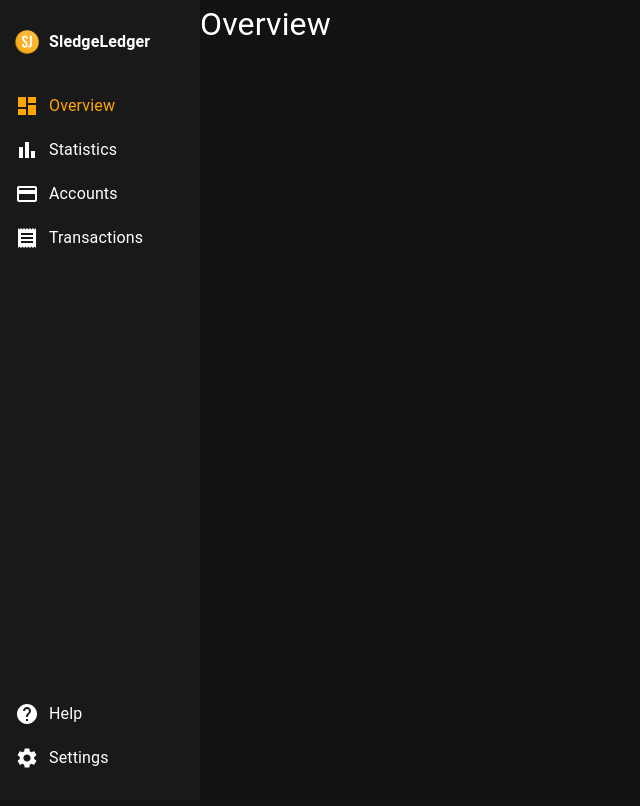
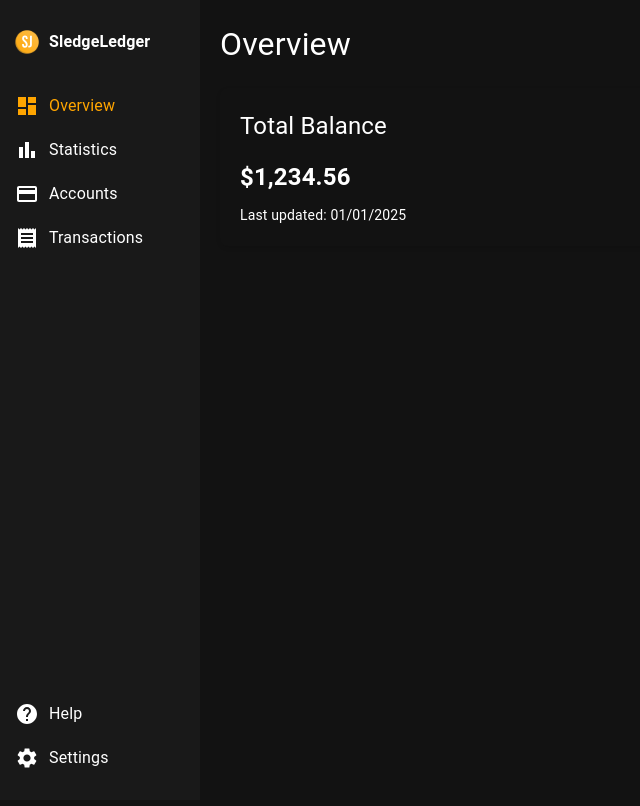
Before and after one commit to ameysh/SledgeLedger, a React (Vite) app in the folder src/renderer/: page /dashboard in a window 1280 px wide. Shown: the top 806 px of the page, without its empty margins (0-640 px from the left). Built offline with nearby package versions, Linux system fonts and the light colour scheme.

Commit message:
Add DateFormatContext and implement date format selection in settings, add sample card

```diff
--- a/src/renderer/src/App.tsx
+++ b/src/renderer/src/App.tsx
@@ -4,6 +4,7 @@ import Splash from './pages/splash';
 import Dashboard from './pages/dashboard';
 import { CssBaseline, ThemeProvider } from '@mui/material';
 import { lightTheme, darkTheme } from './theme';
+import { DateFormatProvider } from './contexts/DateFormatContext';
 
 const App: React.FC = () => {
   const [isDarkMode, setIsDarkMode] = useState(true);
@@ -13,12 +14,14 @@ const App: React.FC = () => {
   };
 
   return (
+    <DateFormatProvider>
       <ThemeProvider theme={isDarkMode ? darkTheme : lightTheme}>
         <CssBaseline />
         <Router>
           <AppRoutes toggleTheme={toggleTheme} />
         </Router>
       </ThemeProvider>
+    </DateFormatProvider>
   );
 };
 
--- /dev/null
+++ b/src/renderer/src/components/overview.css
@@ -0,0 +1,34 @@
+.overview-container {
+  padding: 20px;
+}
+
+.card {
+  background: #fff;
+  border-radius: 8px;
+  box-shadow: 0 2px 4px rgba(0, 0, 0, 0.1);
+  padding: 20px;
+  margin: 20px 0;
+}
+
+.card h2 {
+  margin: 0 0 15px 0;
+  color: #333;
+}
+
+.card-content {
+  display: flex;
+  flex-direction: column;
+  gap: 10px;
+}
+
+.balance {
+  font-size: 24px;
+  font-weight: bold;
+  margin: 0;
+}
+
+.date {
+  color: #666;
+  font-size: 14px;
+  margin: 0;
+}
--- a/src/renderer/src/components/overview.tsx
+++ b/src/renderer/src/components/overview.tsx
@@ -1,9 +1,35 @@
 import React from 'react';
+import { useDateFormat } from '../contexts/DateFormatContext';
+import '../styles/overview.css';
 
 const Overview: React.FC = () => {
+  const { dateFormat } = useDateFormat();
+
+  const formatDate = (date: Date) => {
+    const day = date.getDate().toString().padStart(2, '0');
+    const month = (date.getMonth() + 1).toString().padStart(2, '0');
+    const year = date.getFullYear();
+
+    switch (dateFormat) {
+      case 'MM/DD/YYYY':
+        return `${month}/${day}/${year}`;
+      case 'YYYY-MM-DD':
+        return `${year}-${month}-${day}`;
+      default: // DD/MM/YYYY
+        return `${day}/${month}/${year}`;
+    }
+  };
+
   return (
-    <div>
+    <div className="overview-container">
       <h1>Overview</h1>
+      <div className="card">
+        <h2>Total Balance</h2>
+        <div className="card-content">
+          <p className="balance">$1,234.56</p>
+          <p className="date">Last updated: {formatDate(new Date())}</p>
+        </div>
+      </div>
     </div>
   );
 };
--- a/src/renderer/src/components/settings.tsx
+++ b/src/renderer/src/components/settings.tsx
@@ -1,11 +1,13 @@
-import React, { useState, useEffect } from 'react';
+import React, { useState } from 'react';
 import { Typography, Box, FormControl, Select, MenuItem, SelectChangeEvent } from '@mui/material';
 import { useTheme } from '@mui/material/styles';
+import { useDateFormat } from '../contexts/DateFormatContext';
 import '../styles/settings.css';
 
 const Settings: React.FC<{ toggleTheme: () => void }> = ({ toggleTheme }) => {
   const theme = useTheme();
   const [themeMode, setThemeMode] = useState(theme.palette.mode === 'dark' ? 'Dark' : 'Light');
+  const { dateFormat, setDateFormat } = useDateFormat();
 
   const handleThemeChange = (event: SelectChangeEvent) => {
     const selectedTheme = event.target.value;
@@ -13,6 +15,10 @@ const Settings: React.FC<{ toggleTheme: () => void }> = ({ toggleTheme }) => {
       setThemeMode(selectedTheme);
       toggleTheme();
     }
+  };
+
+  const handleDateFormatChange = (event: SelectChangeEvent) => {
+    setDateFormat(event.target.value);
   };
 
   return (
@@ -38,6 +44,18 @@ const Settings: React.FC<{ toggleTheme: () => void }> = ({ toggleTheme }) => {
             </Select>
           </FormControl>
         </Box>
+        <Box className="settings-item">
+          <Typography variant="body1" className="settings-left">
+            Date Format
+          </Typography>
+          <FormControl className="settings-right">
+            <Select value={dateFormat} onChange={handleDateFormatChange}>
+              <MenuItem value="MM/DD/YYYY">MM/DD/YYYY</MenuItem>
+              <MenuItem value="DD/MM/YYYY">DD/MM/YYYY</MenuItem>
+              <MenuItem value="YYYY-MM-DD">YYYY-MM-DD</MenuItem>
+            </Select>
+          </FormControl>
+        </Box>
       </Box>
     </Box>
   );
--- /dev/null
+++ b/src/renderer/src/contexts/DateFormatContext.tsx
@@ -0,0 +1,26 @@
+import React, { createContext, useContext, useState } from 'react';
+
+type DateFormatContextType = {
+  dateFormat: string;
+  setDateFormat: (format: string) => void;
+};
+
+const DateFormatContext = createContext<DateFormatContextType | undefined>(undefined);
+
+export const DateFormatProvider: React.FC<{ children: React.ReactNode }> = ({ children }) => {
+  const [dateFormat, setDateFormat] = useState('DD/MM/YYYY');
+
+  return (
+    <DateFormatContext.Provider value={{ dateFormat, setDateFormat }}>
+      {children}
+    </DateFormatContext.Provider>
+  );
+};
+
+export const useDateFormat = () => {
+  const context = useContext(DateFormatContext);
+  if (context === undefined) {
+    throw new Error('useDateFormat must be used within a DateFormatProvider');
+  }
+  return context;
+};
--- /dev/null
+++ b/src/renderer/src/styles/overview.css
@@ -0,0 +1,35 @@
+.overview-container {
+  padding: 20px;
+}
+
+.card {
+  background: var(--mui-palette-background-paper);
+  border-radius: 8px;
+  box-shadow: 0 2px 4px rgba(0, 0, 0, 0.1);
+  padding: 20px;
+  margin: 20px 0;
+}
+
+.card h2 {
+  margin: 0 0 15px 0;
+  color: var(--mui-palette-text-primary);
+}
+
+.card-content {
+  display: flex;
+  flex-direction: column;
+  gap: 10px;
+}
+
+.balance {
+  font-size: 24px;
+  font-weight: bold;
+  margin: 0;
+  color: var(--mui-palette-text-primary);
+}
+
+.date {
+  color: var(--mui-palette-text-secondary);
+  font-size: 14px;
+  margin: 0;
+}
--- a/src/renderer/src/styles/settings.css
+++ b/src/renderer/src/styles/settings.css
@@ -1,7 +1,6 @@
 .settings-container {
   padding: 20px;
   width: 100%;
-  /* max-width: calc(100% - 190px); This is to prevent reducing the sidebar width*/
 }
 
 .settings-title {
@@ -41,7 +40,7 @@
 .settings-right {
   min-width: 120px;
   flex: 1;
-  max-width: 120px;
+  max-width: 200px;
 }
 
 .settings-divider {
```
Lines whose indentation alone changed are shown as unchanged.
